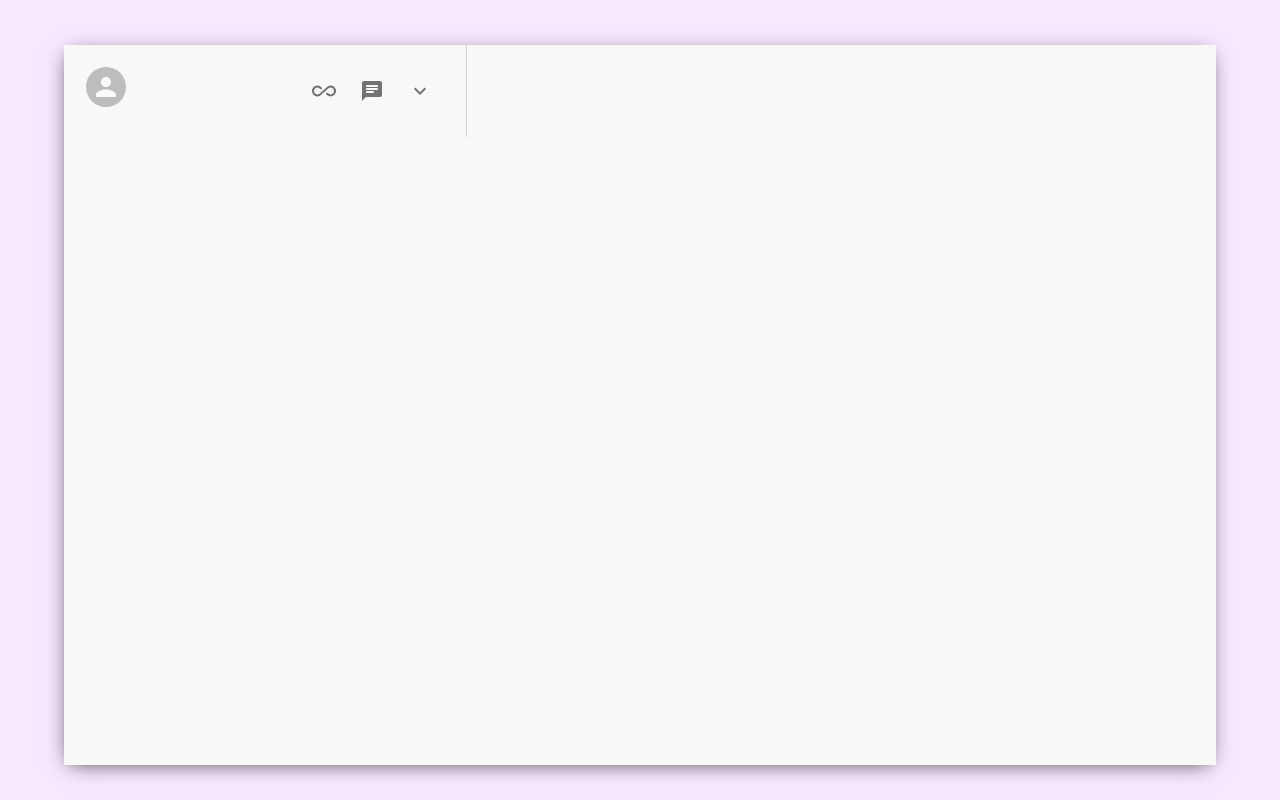
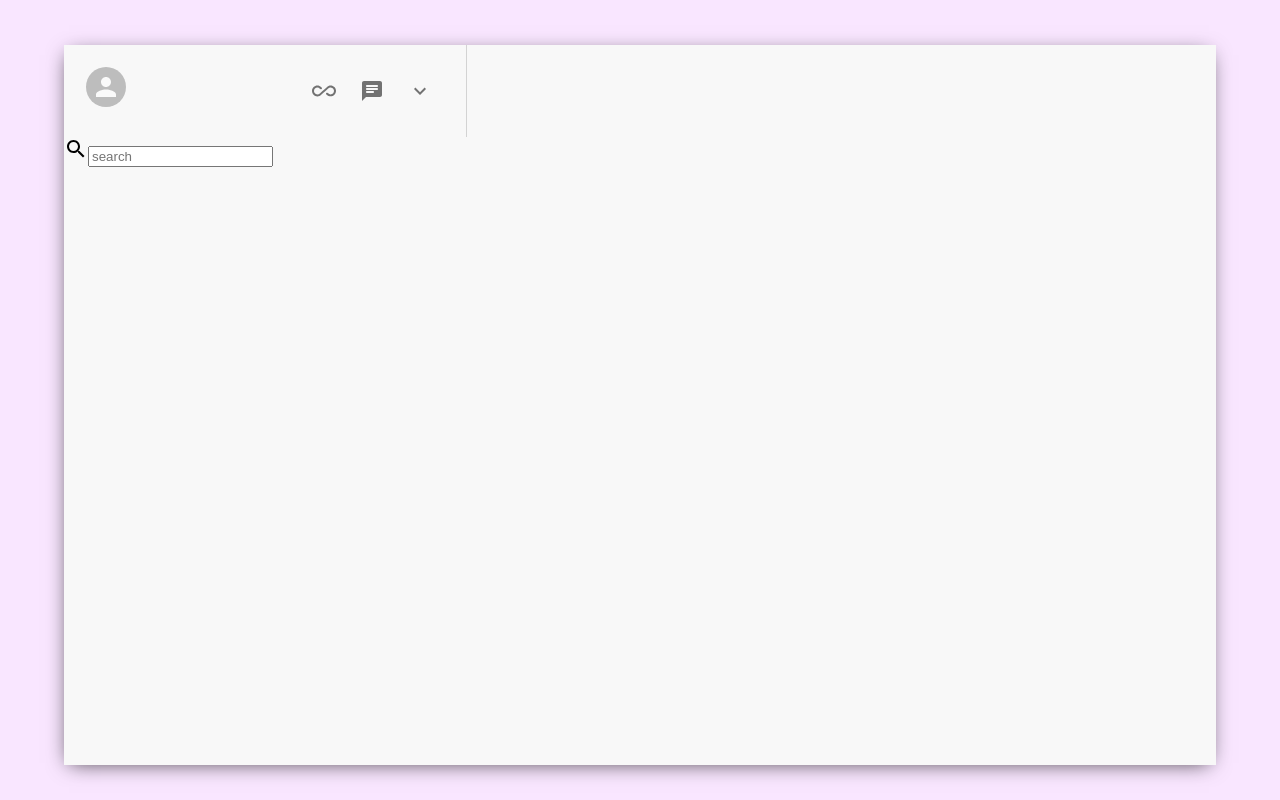
Before and after one commit to Surajv311/devs2chat, a React (Create React App) app: page / in a window 1280 px wide. Built offline with nearby package versions, Linux system fonts and the light colour scheme.

Commit message:
added searchbar

```diff
--- a/src/Sidebar.js
+++ b/src/Sidebar.js
@@ -4,7 +4,7 @@ import {Avatar, IconButton} from '@material-ui/core';
 import AllInclusiveRoundedIcon from '@material-ui/icons/AllInclusiveRounded';
 import ChatRoundedIcon from '@material-ui/icons/ChatRounded';
 import ExpandMoreSharpIcon from '@material-ui/icons/ExpandMoreSharp';
-
+import SearchOutlinedIcon from '@material-ui/icons/SearchOutlined';
 
 
 
@@ -43,8 +43,14 @@ function Sidebar() {
         </div>
 
         <div className= "sidebar__search">
+        <div className = "sidebar__searchContainer">
 
+        <SearchOutlinedIcon/>
+<input placeholder = "search" type = "text"/>
+
+        </div>
 </div>
+
         <div className = "sidebar__chats">
 
         </div>
```
